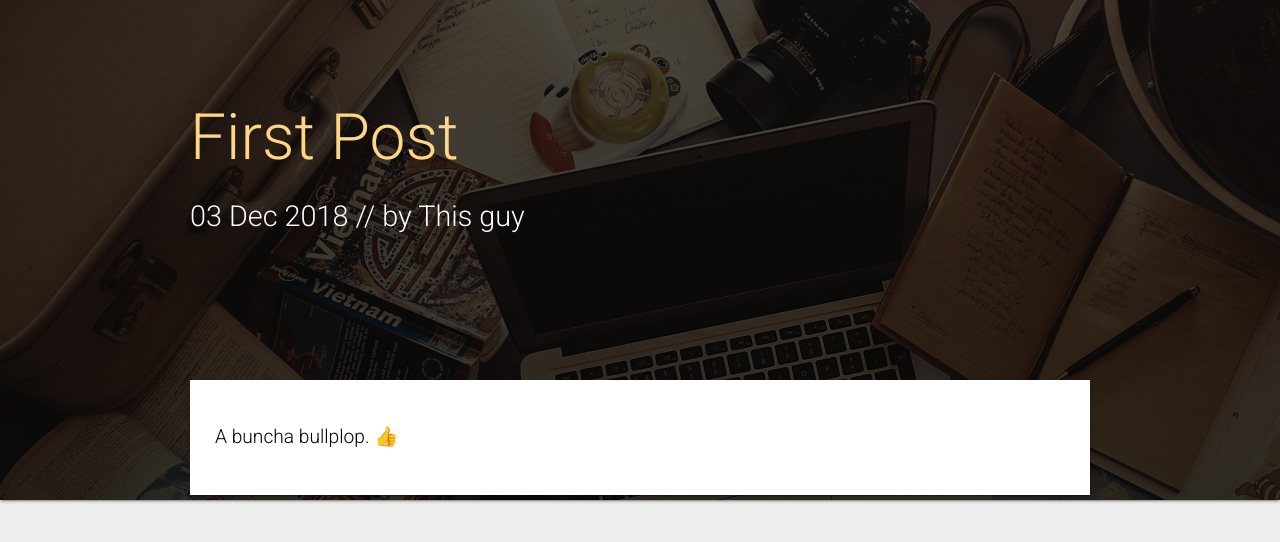
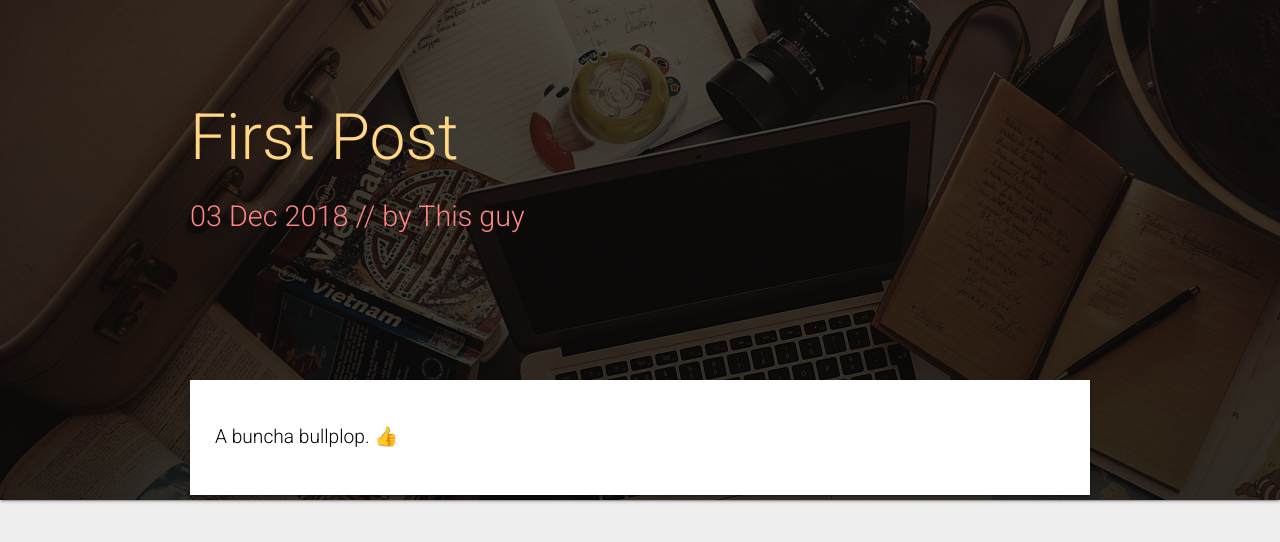
Before and after one commit to malecus/Blog, a Jekyll site: the page built from _posts/2018-12-03-First-Post.md, in a window 1280 px wide. Shown: the top 542 px of the page. Built offline with Jekyll 4.4.1, drawn with Linux system fonts in a browser that asks for light colours; emoji names are drawn with the system emoji font.

Commit message:
Adding tertiary color for post subtitle

```diff
--- a/_sass/globals/_colors.scss
+++ b/_sass/globals/_colors.scss
@@ -6,6 +6,7 @@ $tertiary-background-color: #DDD;
 
 $primary-text-color: #000;
 $secondary-text-color: #FFD684;
+$tertiary-text-color: #FF8484;
 
 // Accents
 
--- a/_sass/main.scss
+++ b/_sass/main.scss
@@ -83,7 +83,7 @@ blockquote {
 }
 
 .post-subtitle {
-  color: white;
+  color: $tertiary-text-color;
   font-weight: 100;
 }
 
```
